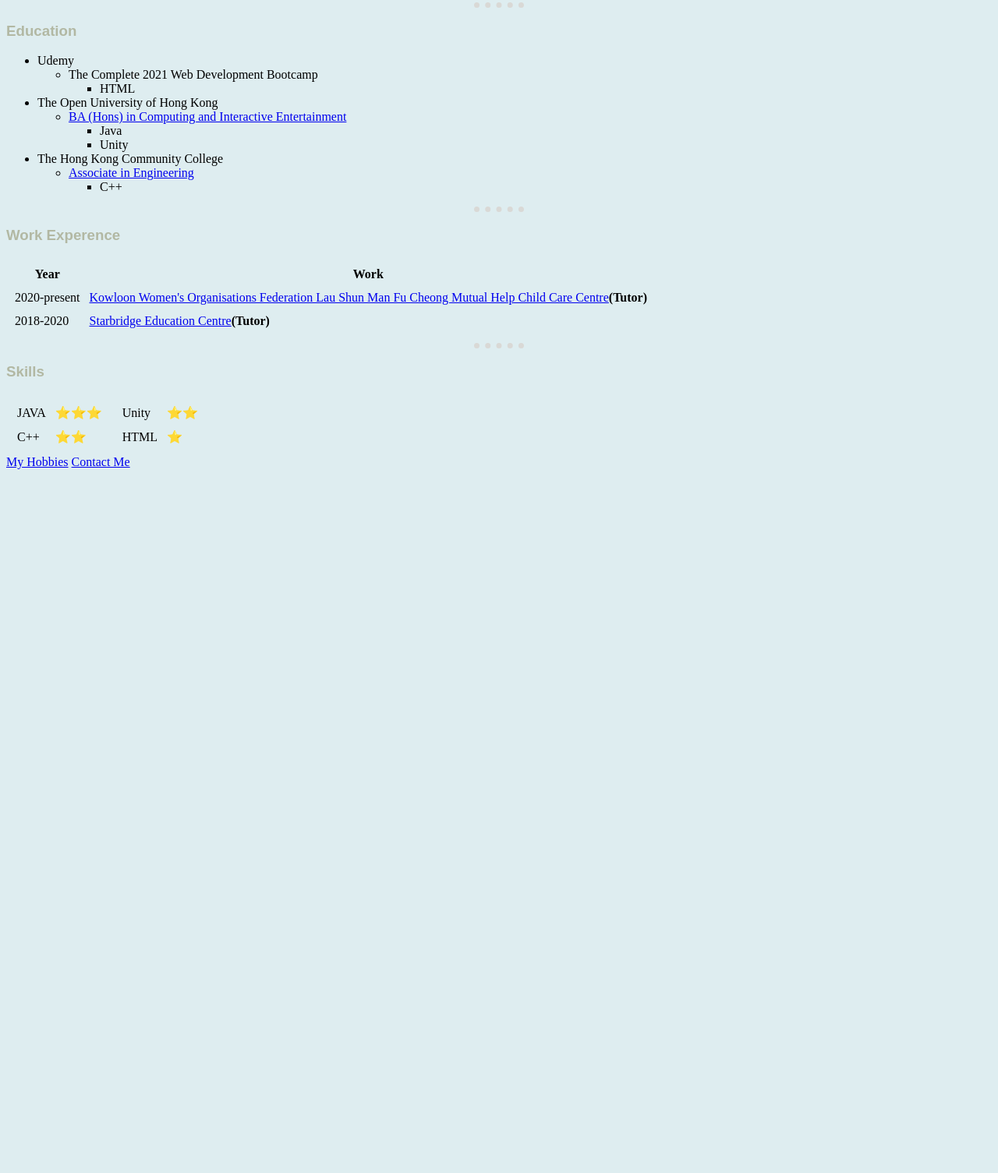
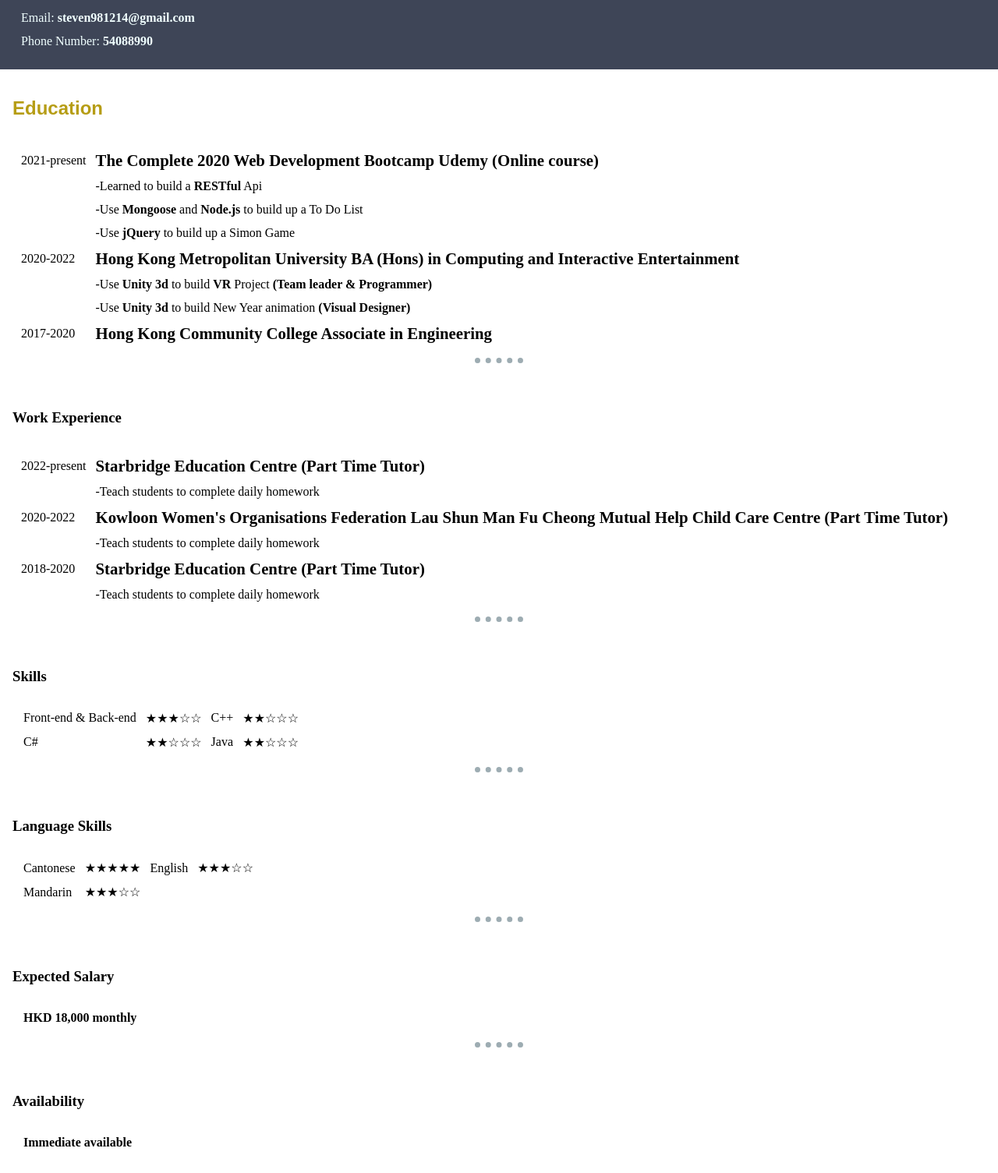
Before and after one commit to stevenkelvin/cv, a plain HTML site: page index.html in a window 1280 px wide. Shown: the part 359-1864 px from the top of the page at 78% size. Before the commit the page ends 969 px from the top, so only its background shows below. Drawn offline with Linux system fonts and the light colour scheme.

Commit message:
Updated the info and style

```diff
--- a/css/styles.css
+++ b/css/styles.css
@@ -1,20 +1,35 @@
 body{
-  background-color: #DEEDF0;
+  margin: 0;
+}
+
+.info{
+  background-color: rgb(62, 69, 87);
+  color: azure;
+}
+
+h1{
+  color: rgb(217, 187, 21);
+  font-family: Brush Script MT,cursive;
+}
+
+.padding{
+  padding: 1rem;
 }
 
 hr{
   border-style: dotted none none;
-  border-color: #d9d9d6;
+  border-color: #9DACB2;
   border-width: 7px;
   width: 5%;
 }
 
-h1{
-  color: #B2B8A3;
-  font-family: Brush Script MT,cursive;
+
+h2{
+  color: rgb(182, 157, 21);
+  font-family: Copperplate,fantasy;
 }
 
-h3{
-  color: #B2B8A3;
-  font-family: Copperplate,fantasy;
+
+.head{
+  font-size: 1.3rem;
 }
--- a/index.html
+++ b/index.html
@@ -8,99 +8,198 @@
 </head>
 
 <body>
-  <table cellspacing="20">
-    <tr>
-      <td><img src="images/Leung Ka Kit.png" alt="Leung Ka Kit's profile image"></td>
-      <td><h1>Leung Ka Kit</h1>
-      <p><em>A beginner of the programming.</em></p>
-      <p>I am a <strong>JAVA</strong> ,<strong>Web</strong>, and <strong>Unity Developer</strong>. I love coffee and beer.</p></td>
-    </tr>
-  </table>
-  <hr>
+  <div class="info padding">
+    <table cellspacing="20">
+      <tr>
+        <td><img src="images/Leung Ka Kit.png" alt="Leung Ka Kit's profile image"></td>
+        <td><h1>Steven, Leung Ka Kit</h1>
+        <p>I'm a game programmer who used to develop <strong>VR</strong> game with <strong>Unity 3D</strong></p></td>
+      </tr>
+    </table>
+    <table cellspacing="10">
+      <thead>
+      </thead>
+      <tbody>
+        <tr>
+          <td>Email: <strong>steven981214@gmail.com</strong></td>
+        </tr>
 
-  <h3>Education</h3>
-  <ul>
-    <li>Udemy</li>
-    <ul>
-      <li>The Complete 2021 Web Development Bootcamp</li>
-      <ul>
-        <li>HTML</li>
-      </ul>
-    </ul>
+        <tr>
+          <td>Phone Number: <strong>54088990</strong></td>
+        </tr>
+      </tbody>
+    </table>
+  </div>
 
-    <li>The Open University of Hong Kong</li>
-    <ul>
-      <li><a href="https://ca.ouhk.edu.hk/page/cie/">
-        BA (Hons) in Computing and Interactive Entertainment</a></li>
-      <ul>
-        <li>Java</li>
-        <li>Unity</li>
-      </ul>
-    </ul>
-
-    <li>The Hong Kong Community College</li>
-    <ul>
-      <li><a href="https://www.hkcc-polyu.edu.hk/en/programmes/associate-degree/programmeDetails.php?sid=16">
-        Associate in Engineering</a></li>
-      <ul>
-        <li>C++</li>
-      </ul>
-    </ul>
-  </ul>
-  <hr>
-
-  <h3>Work Experence</h3>
+<div class="education padding">
+  <h2>Education</h2>
   <table cellspacing="10">
     <thead>
       <tr>
-        <th>Year</th>
-        <th>Work</th>
       </tr>
     </thead>
     <tbody>
       <tr>
-        <td>2020-present</td>
-        <td><a href="https://www.google.com.hk/maps/place/Kowloon+Women's+Organisations+Federation+Lau+Shun+Man+Fu+Cheong+Mutual+Help+Child+Care+Centre/@22.3290256,114.1545434,20.04z/data=!4m5!3m4!1s0x340400adeeb7ac6b:0xd7206013d0cd26a3!8m2!3d22.329036!4d114.154747">
-          Kowloon Women's Organisations Federation Lau Shun Man Fu Cheong Mutual Help Child Care Centre</a><strong>(Tutor)</strong></td></tr>
+        <td>2021-present</td>
+        <td class="head"><strong>The Complete 2020 Web Development Bootcamp Udemy (Online course)</strong></td>
+      </tr>
+
       <tr>
-        <td>2018-2020</td>
-        <td><a href="https://www.google.com/maps/place/99+Plaza,+99+Tai+Ho+Rd,+Tsuen+Wan/@22.3699809,114.1186132,15.28z/data=!4m5!3m4!1s0x3403f8edd218290d:0xd8b05e41c18b56a6!8m2!3d22.3709619!4d114.1148829">
-          Starbridge Education Centre<strong></a>(Tutor)</strong></td>
+        <td></td>
+        <td>-Learned to build a <strong>RESTful</strong> Api</td>
+      </tr>
+      <tr>
+        <td></td>
+        <td>-Use <strong>Mongoose</strong> and <strong>Node.js</strong> to build up a To Do List</td>
+      </tr>
+
+      <tr>
+        <td></td>
+        <td>-Use <strong>jQuery</strong> to build up a Simon Game</td>
+      </tr>
+
+      <tr>
+        <td>2020-2022</td>
+        <td class="head"><strong>Hong Kong Metropolitan University BA (Hons) in Computing and Interactive Entertainment</strong></td>
+      </tr>
+
+      <tr>
+        <td></td>
+        <td>-Use <strong>Unity 3d</strong> to build <strong>VR</strong> Project <strong>(Team leader & Programmer)</strong></td>
+      </tr>
+
+      <tr>
+        <td></td>
+        <td>-Use <strong>Unity 3d</strong> to build New Year animation <strong>(Visual Designer)</strong></td>
+      </tr>
+
+      <tr>
+        <td>2017-2020</td>
+        <td class="head"><strong>Hong Kong Community College Associate in Engineering</strong></td>
       </tr>
     </tbody>
   </table>
   <hr>
+</div>
 
+<div class="work-experience padding">
+  <h3>Work Experience</h3>
+  <table cellspacing="10">
+    <thead>
+      <tr>
+      </tr>
+    </thead>
+    <tbody>
+      <tr>
+        <td>2022-present</td>
+        <td class="head">
+          <strong>Starbridge Education Centre (Part Time Tutor)</strong></td>
+      </tr>
+
+      <tr>
+        <td></td>
+        <td>-Teach students to complete daily homework</td>
+      </tr>
+
+      <tr>
+        <td>2020-2022</td>
+        <td class="head"><strong>Kowloon Women's Organisations Federation Lau Shun Man Fu Cheong Mutual Help Child Care Centre (Part Time Tutor)</strong></td></tr>
+
+      <tr>
+        <td></td>
+        <td>-Teach students to complete daily homework</td>
+      </tr>
+
+        <td>2018-2020</td>
+        <td class="head">
+          <strong>Starbridge Education Centre (Part Time Tutor)</strong></td>
+      </tr>
+      <tr>
+        <td></td>
+        <td>-Teach students to complete daily homework</td>
+      </tr>
+    </tbody>
+  </table>
+  <hr>
+</div>
+
+<div class="skills padding">
   <h3>Skills</h3>
   <table>
     <tr>
       <td>
         <table cellspacing="10">
           <tr>
-            <td>JAVA</td>
-            <td>⭐️⭐️⭐️</td>
+            <td>Front-end & Back-end</td>
+            <td>★★★☆☆</td>
+            <td>C++</td>
+            <td>★★☆☆☆</td>
           </tr>
           <tr>
-            <td>C++</td>
-            <td>⭐️⭐️</td>
+            <td>C#</td>
+            <td>★★☆☆☆</td>
+            <td>Java</td>
+          <td>★★☆☆☆</td>
           </tr>
-        </table>
-      </td>
-      <td>
-        <table cellspacing="10">
-          <tr>
-            <td>Unity</td>
-            <td>⭐️⭐️</td>
-          </tr>
-          <td>HTML</td>
-          <td>⭐️</td>
         </table>
       </td>
     </tr>
   </table>
 
-  <a href="myHobbies.html">My Hobbies</a>
-  <a href="contactMe.html">Contact Me</a>
+  <hr>
+</div>
+
+<div class="language-skills padding">
+  <h3>Language Skills</h3>
+  <table>
+    <tr>
+      <td>
+        <table cellspacing="10">
+          <tr>
+            <td>Cantonese</td>
+            <td>★★★★★</td>
+            <td>English</td>
+            <td>★★★☆☆</td>
+          </tr>
+          <tr>
+            <td>Mandarin</td>
+            <td>★★★☆☆</td>
+          </tr>
+        </table>
+      </td>
+    </tr>
+  </table>
+  <hr>
+</div>
+
+<div class="expected-salary padding">
+  <h3>Expected Salary</h3>
+  <table>
+    <tr>
+      <td>
+        <table cellspacing="10">
+          <tr>
+            <td><strong>HKD 18,000 monthly</strong></td>
+        </table>
+      </td>
+    </tr>
+  </table>
+  <hr>
+</div>
+
+<div class="availability padding">
+  <h3>Availability</h3>
+  <table>
+    <tr>
+      <td>
+        <table cellspacing="10">
+          <tr>
+            <td><strong>Immediate available</strong></td>
+        </table>
+      </td>
+    </tr>
+  </table>
+</div>
 </body>
 
 </html>
```
